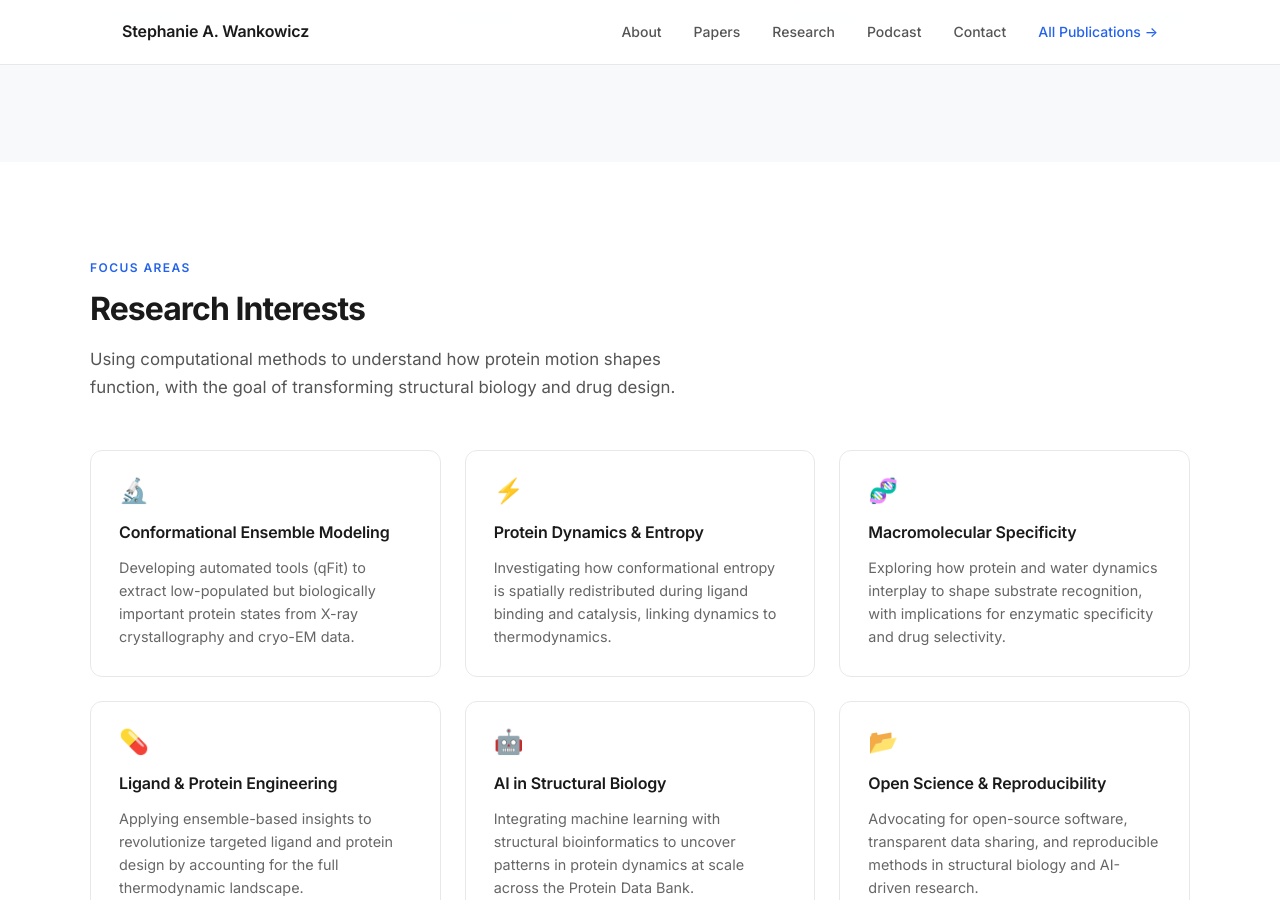
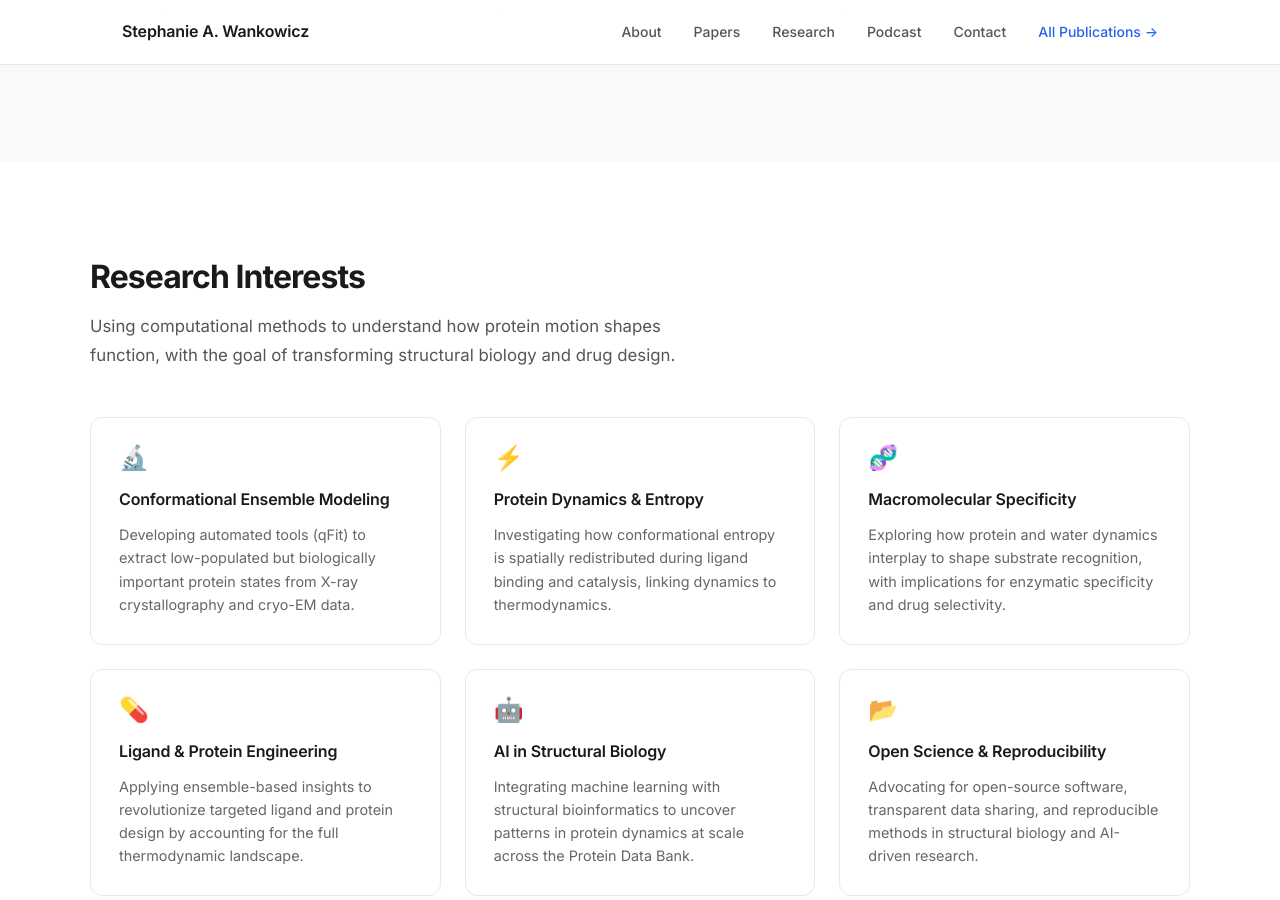
Before and after one commit to stephaniewankowicz/stephaniewankowicz.github.io, a Jekyll site: the page built from index.md, in a window 1280 px wide and 900 px high, scrolled down 1409 px. Built offline with Jekyll 4.4.1, drawn with Linux system fonts in a browser that asks for light colours; nearby versions of some CDN libraries.

Commit message:
Remove 'Focus Areas' label above Research Interests
Co-Authored-By: Claude Sonnet 4.6 <noreply@anthropic.com>

```diff
--- a/_layouts/home.html
+++ b/_layouts/home.html
@@ -115,7 +115,6 @@
   <!-- ===== Research Interests ===== -->
   <section id="research-interests" class="home-section">
     <div class="section-inner">
-      <span class="section-label">Focus Areas</span>
       <h2 class="section-title">Research Interests</h2>
       <p class="section-subtitle">Using computational methods to understand how protein motion shapes function, with the goal of transforming structural biology and drug design.</p>
       <div class="interests-grid">
```
